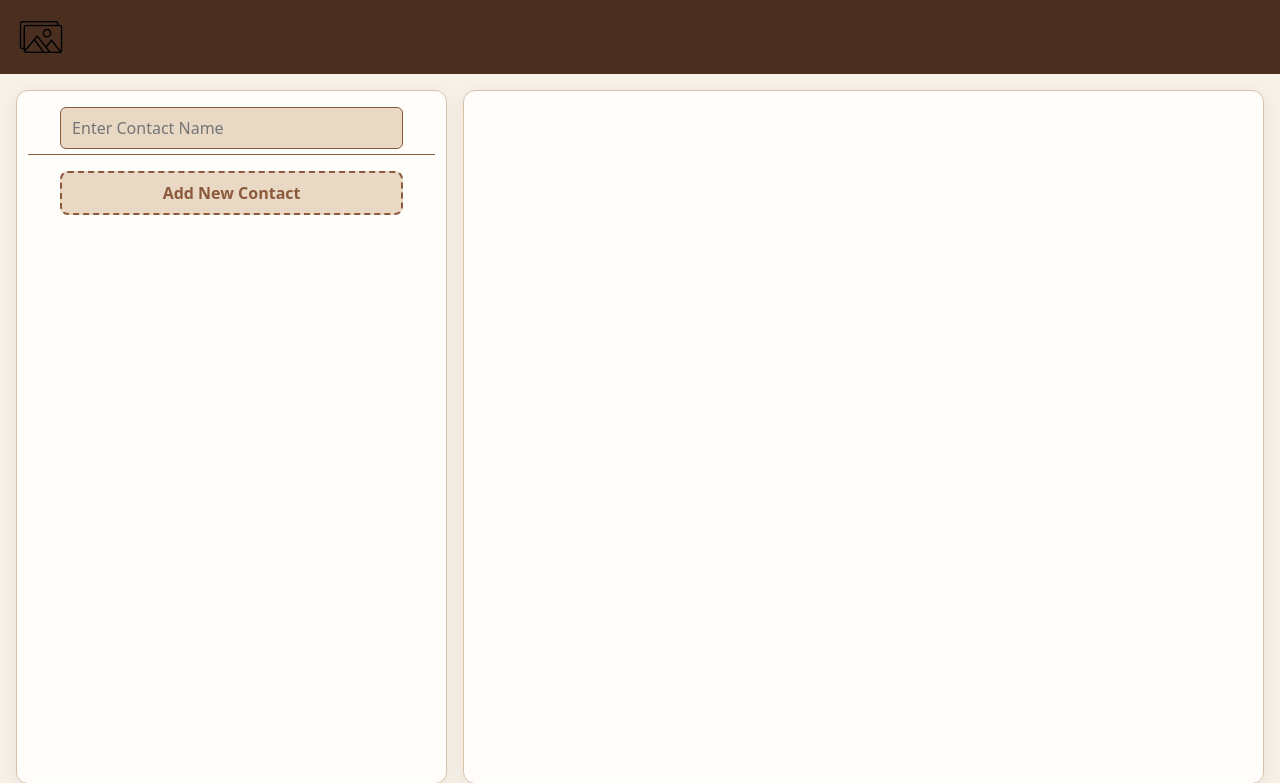
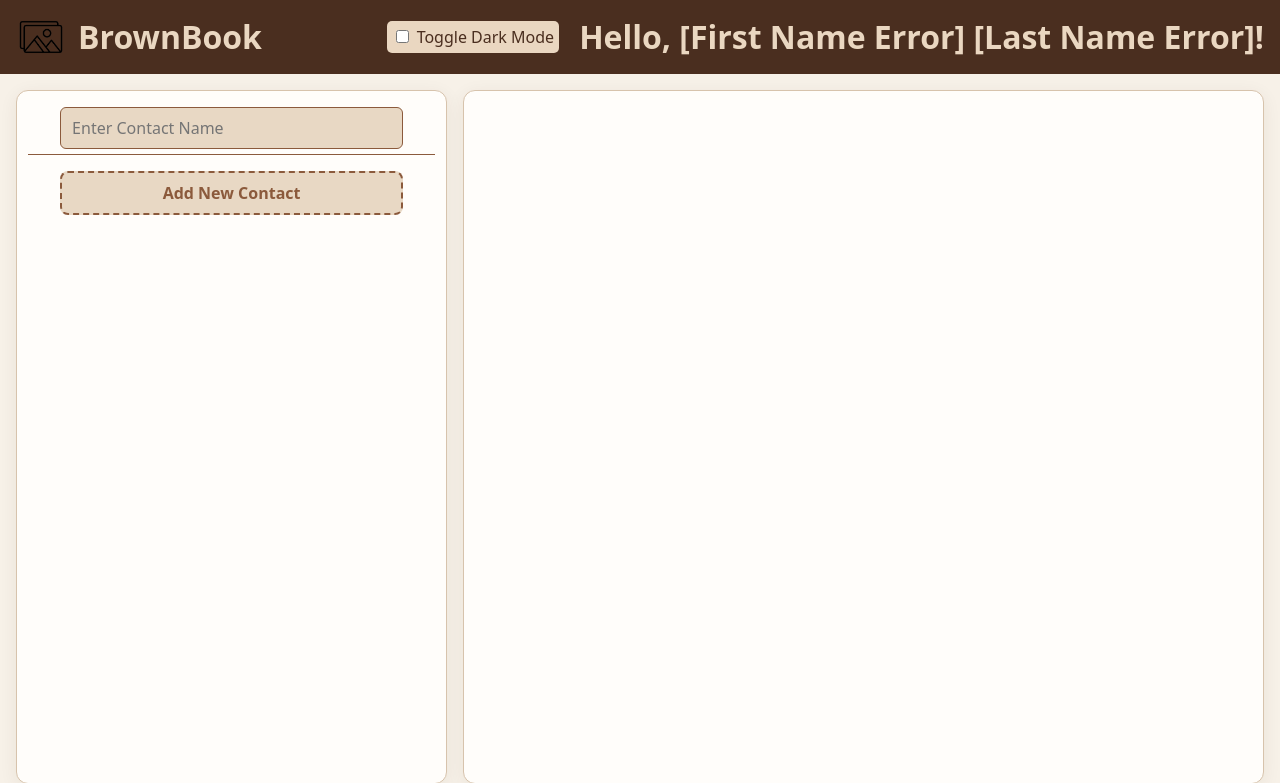
Before and after one commit to CameronKinnear/COP4331-LAMP-Contacts-Manager, a PHP site: page /contacts.html in a window 1280 px wide. Shown: the top 783 px of the page. Run offline with PHP 8.4, Linux system fonts and the light colour scheme.

Commit message:
header fix

```diff
--- a/style/contacts.css
+++ b/style/contacts.css
@@ -25,6 +25,7 @@
 
 #logo h1 {
     margin: 0;
+    color: #ead7c1;
 }
 
 #contacts-column,
@@ -47,6 +48,7 @@
 
 #header-name {
     margin-right: auto;
+    color: #ead7c1;
 }
 
 .header-link {
@@ -522,3 +524,17 @@
     stroke: #ffb300;
     transform: scale(1.1);
 }
+
+#header-bar-right {
+    display: flex;
+    flex-direction: row;
+    align-items: center;
+    margin-left: auto;
+    gap: 20px
+}
+
+#dark-mode-toggle {
+    background-color: #ead7c1;
+    padding: 5px;
+    border-radius: 5px;
+}
```
